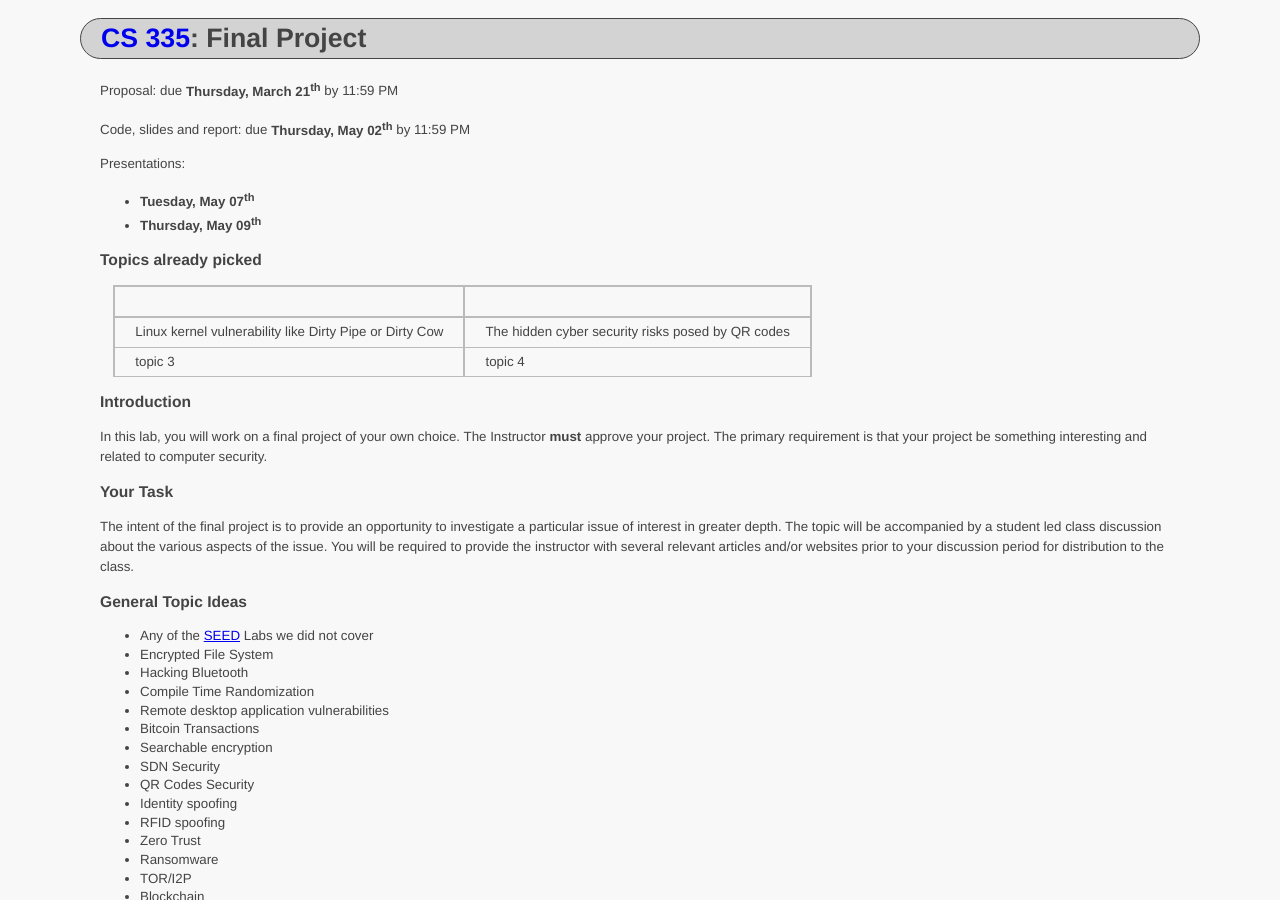
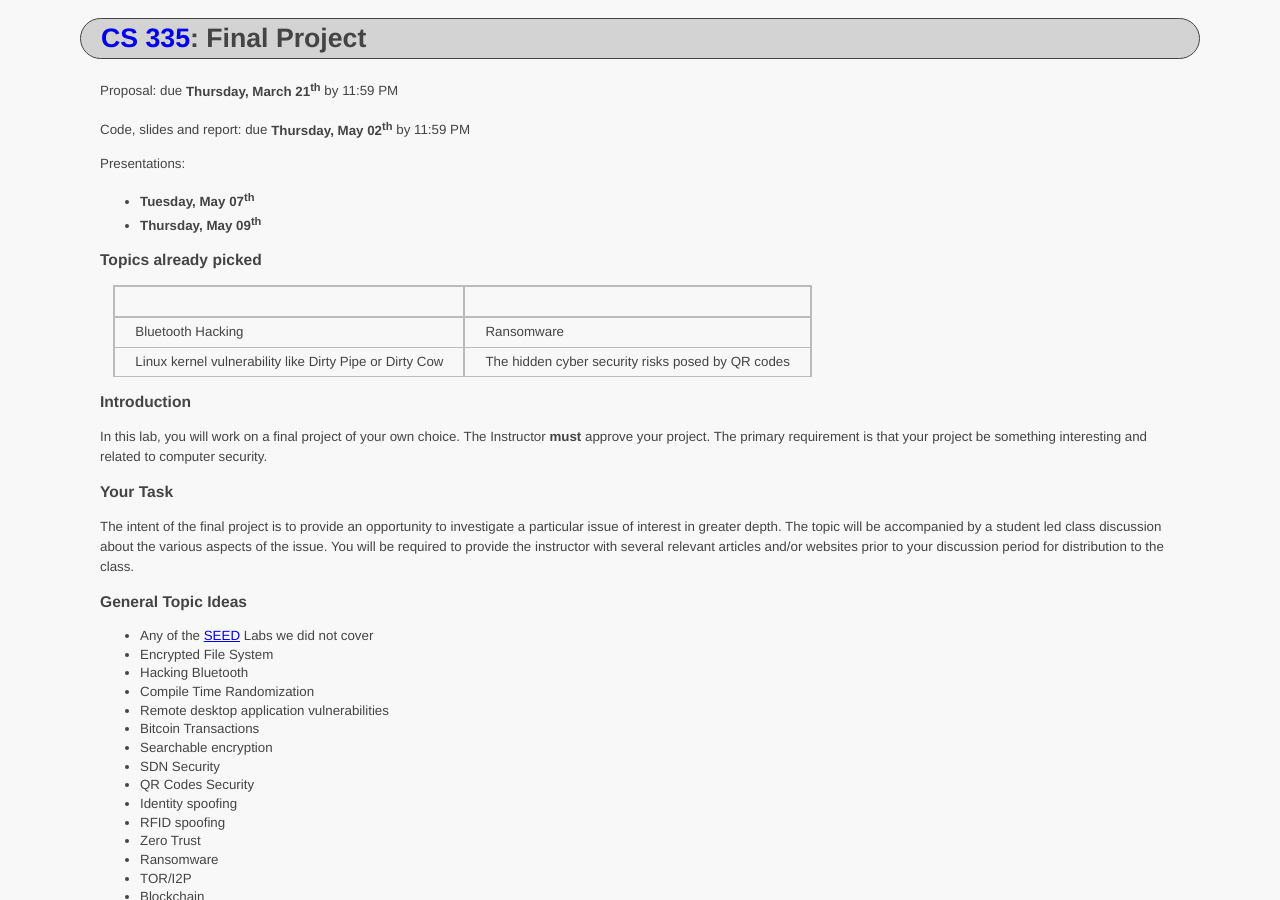
Before and after one commit to ycpcs/cs335-spring2024, a Jekyll site: the page built from assignments/project.md, in a window 1280 px wide and 900 px high. Built offline with Jekyll 4.4.1, drawn with Linux system fonts in a browser that asks for light colours.

Commit message:
add final project topics

```diff
--- a/assignments/project.md
+++ b/assignments/project.md
@@ -15,9 +15,10 @@ Presentations:
 ### Topics already picked
 
 | | |
-|---|--|
+|---|---|
+Bluetooth Hacking | Ransomware |
 Linux kernel vulnerability like Dirty Pipe or Dirty Cow | The hidden cyber security risks posed by QR codes
-topic 3 | topic 4
+
 
 ### Introduction
 
```
